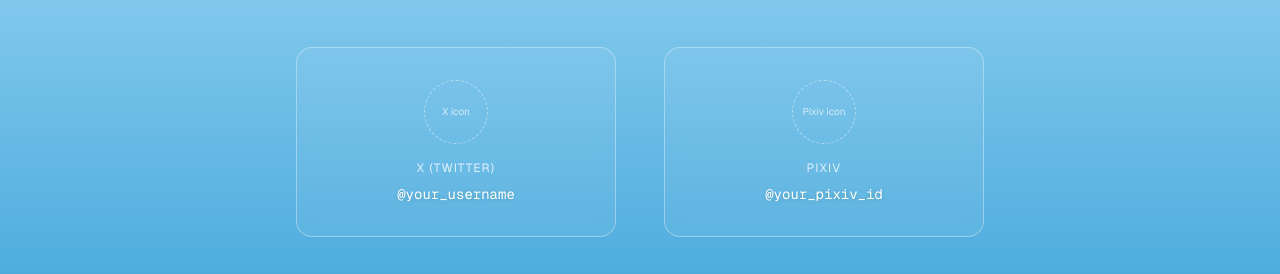
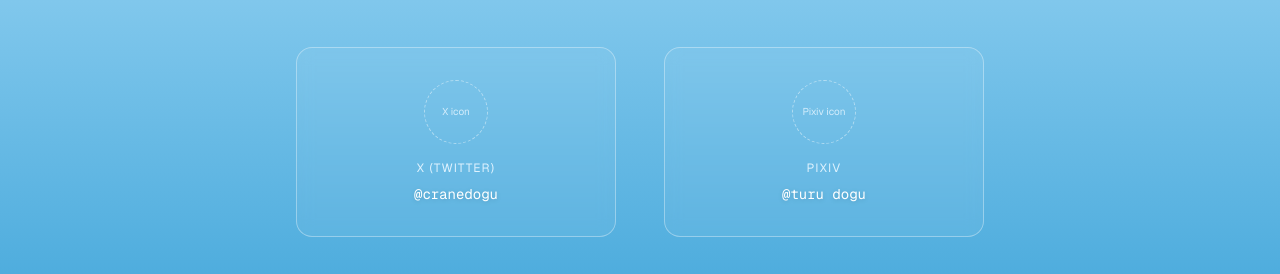
Before and after one commit to Turu-Dogu/turu-portfolio, a Next.js app: page / in a window 1280 px wide. Shown: the part 2357-2631 px from the top of the page. Built offline with nearby package versions, Linux system fonts and the light colour scheme.

Commit message:
change id

```diff
--- a/components/Home.js
+++ b/components/Home.js
@@ -259,18 +259,18 @@
             SNS
           </h2>
           <div className="mt-12 flex flex-col items-stretch gap-8 sm:flex-row sm:justify-center sm:gap-12">
-            <a href="https://x.com/" target="_blank" rel="noopener noreferrer" className="flex flex-1 flex-col items-center gap-4 rounded-2xl border border-white/35 bg-white/5 backdrop-blur-sm px-8 py-8 transition hover:border-white/55 sm:max-w-xs">
+            <a href="https://x.com/cranedogu/" target="_blank" rel="noopener noreferrer" className="flex flex-1 flex-col items-center gap-4 rounded-2xl border border-white/35 bg-white/5 backdrop-blur-sm px-8 py-8 transition hover:border-white/55 sm:max-w-xs">
               <div className="flex h-16 w-16 items-center justify-center rounded-full border border-dashed border-white/45 bg-transparent text-[10px] text-sky-100/90">X icon</div>
               <div>
                 <p className="text-xs uppercase tracking-widest text-sky-100">X (Twitter)</p>
-                <p className="mt-2 font-mono text-sm text-white drop-shadow-sm">@your_username</p>
+                <p className="mt-2 font-mono text-sm text-white drop-shadow-sm">@cranedogu</p>
               </div>
             </a>
-            <a href="https://www.pixiv.net/" target="_blank" rel="noopener noreferrer" className="flex flex-1 flex-col items-center gap-4 rounded-2xl border border-white/35 bg-white/5 backdrop-blur-sm px-8 py-8 transition hover:border-white/55 sm:max-w-xs">
+            <a href="https://www.pixiv.net/users/18205740" target="_blank" rel="noopener noreferrer" className="flex flex-1 flex-col items-center gap-4 rounded-2xl border border-white/35 bg-white/5 backdrop-blur-sm px-8 py-8 transition hover:border-white/55 sm:max-w-xs">
               <div className="flex h-16 w-16 items-center justify-center rounded-full border border-dashed border-white/45 bg-transparent text-[10px] text-sky-100/90">Pixiv icon</div>
               <div>
                 <p className="text-xs uppercase tracking-widest text-sky-100">Pixiv</p>
-                <p className="mt-2 font-mono text-sm text-white drop-shadow-sm">@your_pixiv_id</p>
+                <p className="mt-2 font-mono text-sm text-white drop-shadow-sm">@turu dogu</p>
               </div>
             </a>
           </div>
```
